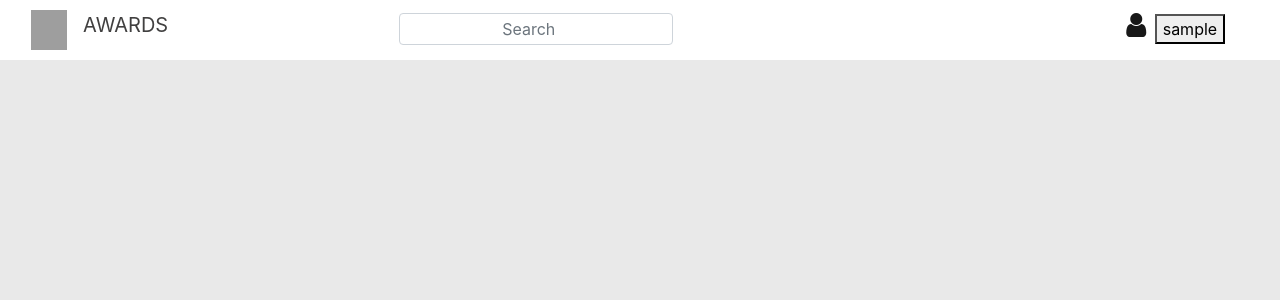
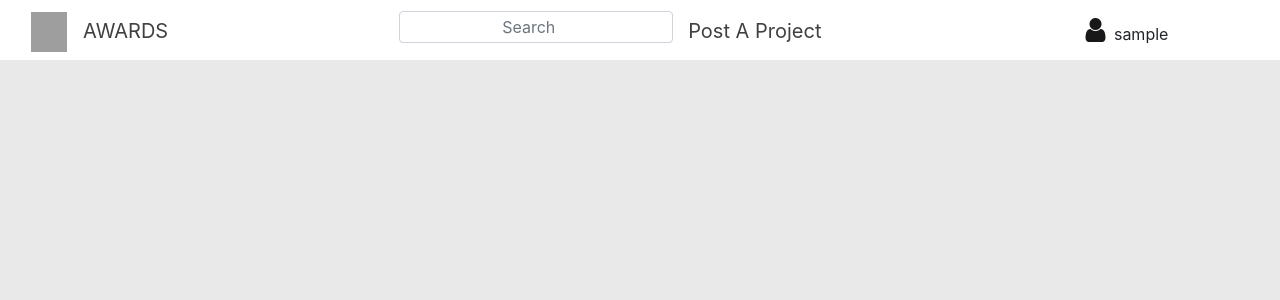
Before and after one commit to Gideon-Muriithi/awwards_clone, a Django app: page / in a window 1280 px wide. Shown: the top 300 px of the page. Run offline with Django 3.2, Linux system fonts and the light colour scheme; the visitor is signed in with stand-in values (Sample User, id 1); some libraries are stand-ins or nearby versions; grey boxes are pictures that could not be loaded.

Commit message:
Add more content to files

```diff
--- a/awwards/static/css/main.css
+++ b/awwards/static/css/main.css
@@ -5,7 +5,7 @@ body{
 * Dropdown Button */
 .dropbtn {
   background-color: #4CAF50;
-  color: white;
+  color: rgb(65, 64, 64);
   padding: 16px;
   font-size: 16px;
   border: none;
@@ -42,4 +42,4 @@ body{
 .dropdown:hover .dropdown-content {display: block;}
 
 /* Change the background color of the dropdown button when the dropdown content is shown */
-.dropdown:hover .dropbtn {background-color: #3e8e41;}
+.dropdown:hover .dropbtn {background-color: rgb(236, 228, 217); cursor: pointer;}
--- a/awwards/templates/navbar.html
+++ b/awwards/templates/navbar.html
@@ -15,11 +15,11 @@
                     </button>
                     <div class="collapse navbar-collapse" id="navbarToggle">
                         <div class="navbar-nav mr-auto">
-                            <a class="navbar-brand" href="/"><img
+                            <a class="navbar-brand mt-1" href="/"><img
                                     src="https://png.icons8.com/linen/50/000000/rating.png"
                                     style="height:40px;width:36px;">
                             </a>
-                            <a class="navbar-brand" style="color: rgb(65, 64, 64);" href="/">AWARDS</a>
+                            <a class="navbar-brand mt-2" style="color: rgb(65, 64, 64);" href="/">AWARDS</a>
 
                             <a style="margin-left: 200px;">
                                 <div class="col-md-12 nav-search mt-2">
@@ -29,17 +29,18 @@
                                     </form>
                                 </div>
                             </a>
+                            <a class="navbar-brand mt-2" style="color: rgb(65, 64, 64);" href="/">Post A Project</a>
                         </div>
 
                         <!-- Navbar Right Side -->
-                        <div style="margin-bottom: 30px; margin-left: 390px;" class="mt-4">
-                            <a href="#">
+                        <div style="margin-bottom: 30px; margin-left: 200px;" class="mt-5">
+                            <a href="{% url 'profile' %}">
                                 <i class="ml-5 fa fa-user" style="font-size:28px; color: rgb(24, 24, 24);"></i>
                             </a>
                             <div class="ml-1 dropdown">
-                                <button class="dropbtn">{{ user.username }}</button>
+                                <p class="dropbtn">{{ user.username }}</p>
                                 <div class="dropdown-content">
-                                    <a href="#">Profile</a>
+                                    <a href="{% url 'profile' %}">Profile</a>
                                     <a href="{% url 'logout' %}">Logout</a>
                                 </div>
                             </div>
--- a/awwards_project/settings.py
+++ b/awwards_project/settings.py
@@ -67,6 +67,7 @@ TEMPLATES = [
                 'django.template.context_processors.request',
                 'django.contrib.auth.context_processors.auth',
                 'django.contrib.messages.context_processors.messages',
+                'django.template.context_processors.media',
             ],
         },
     },
@@ -150,5 +151,8 @@ STATIC_URL = '/static/'
 STATIC_ROOT = os.path.join(BASE_DIR, 'staticfiles')
 CRISPY_TEMPLATE_PACK = 'bootstrap4'
 
+MEDIA_URL = '/media/'
+MEDIA_ROOT = os.path.join(BASE_DIR, 'media')
+
 LOGIN_REDIRECT_URL = 'home'
 LOGIN_URL = 'login'
```
